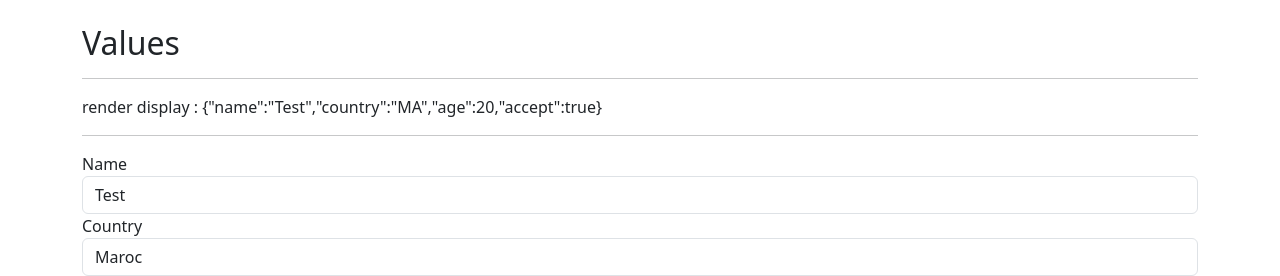
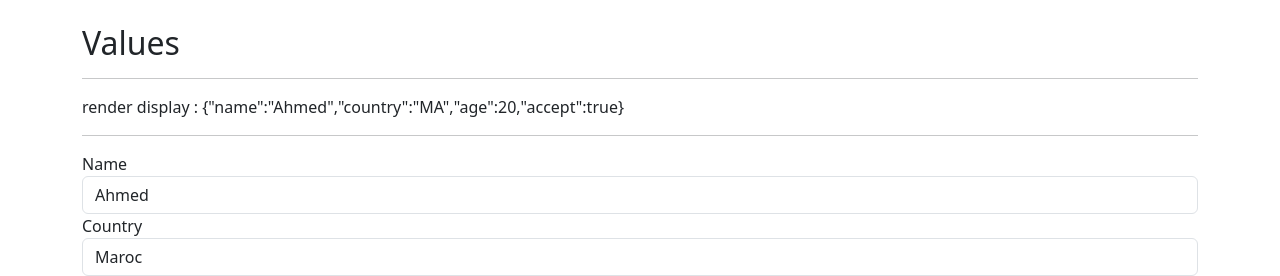
Before and after one commit to sidiBks/hands_on_react, a React (Vite) app in the folder front_app/: page / in a window 1280 px wide. Shown: the top 276 px of the page. Built offline with nearby package versions, Linux system fonts and the light colour scheme.

Commit message:
Form with useRef

```diff
--- a/front_app/src/Form_useRef/FormRefDefaultVal.jsx
+++ b/front_app/src/Form_useRef/FormRefDefaultVal.jsx
@@ -7,7 +7,7 @@ export default function FormRef_DefaultVal() {
     const inputContryRef = useRef()
     const inputAcceptConditionsRef = useRef()
 
-    const InitialNameValue = 'Test'
+    const InitialNameValue = 'Ahmed'
     const InitialCountryValue = 'MA'
     const InitialAgeValue = 20
     const InitialAcceptConditionsValue = true
```
